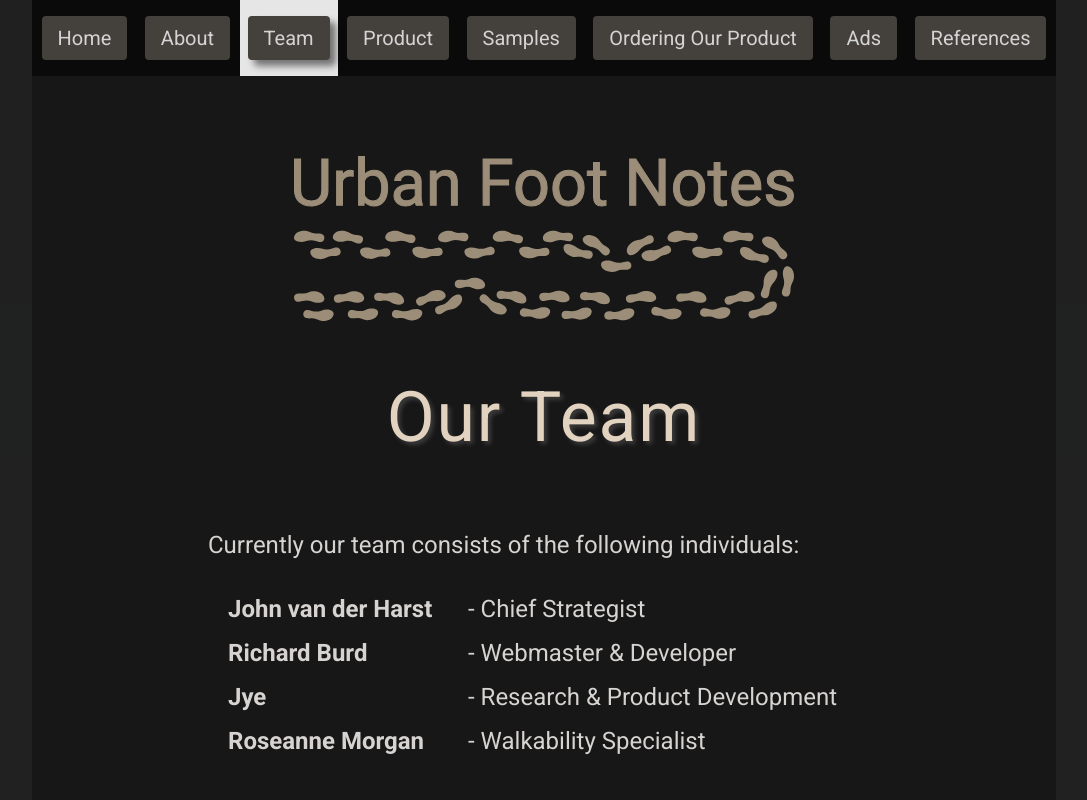
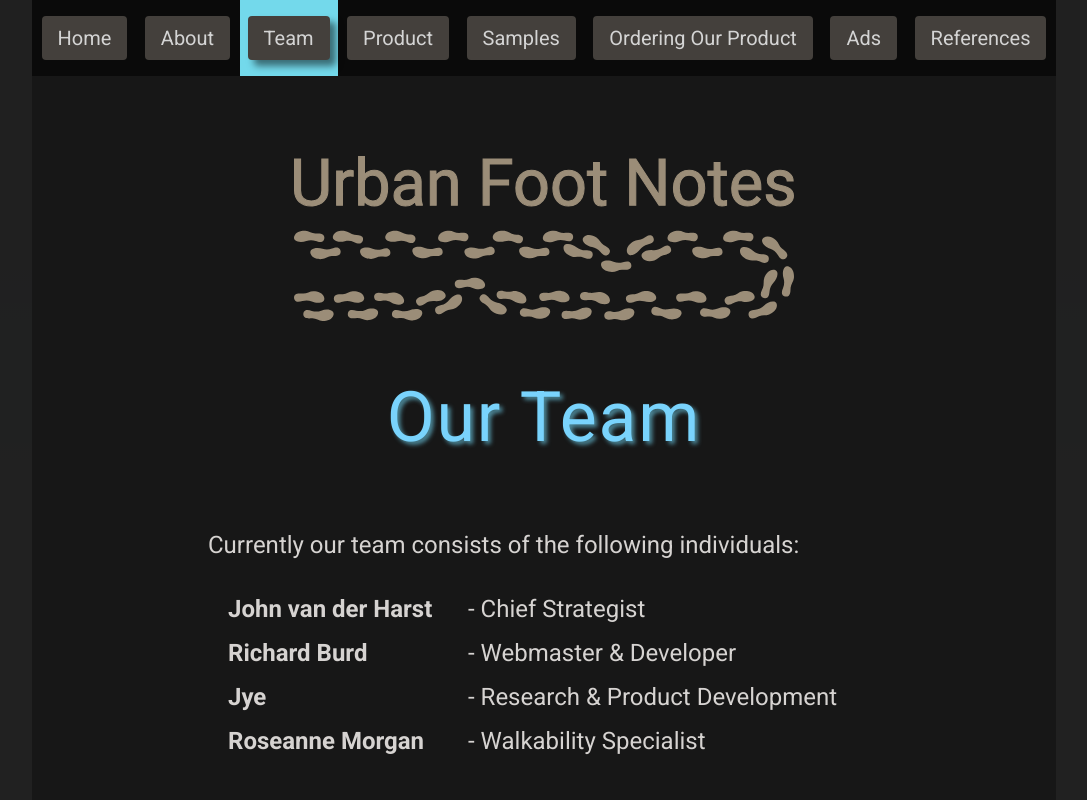
Before and after one commit to Richard-Burd/urban-footnotes-landing, a Next.js app: page /team in a window 1280 px wide. Shown: the top 800 px of the page, without its empty margins (96-1183 px from the left). Built offline with nearby package versions, Linux system fonts and the light colour scheme; a web font is replaced by a local one.

Commit message:
team page has blue-green color theme

```diff
--- a/styles/globals.css
+++ b/styles/globals.css
@@ -67,7 +67,7 @@ the component styling */
 }
 
 .title-shadow-team {
-  text-shadow: 3px 3px 4px rgba(61, 61, 61, 0.98);
+  text-shadow: 3px 3px 4px rgba(79, 141, 158, 0.98);
 }
 
 .title-shadow-product {
--- a/tailwind.config.js
+++ b/tailwind.config.js
@@ -14,7 +14,7 @@ module.exports = {
         // tags in React components can't interpolate props
         "title-text-home": "#9b8d78ff",
         "title-text-about": "#8a8a8aff",
-        "title-text-team": "#e1d3bfff",
+        "title-text-team": "#79d3fc",
         "title-text-product": "#e7c7c7ff",
         "title-text-samples": "#b5f5a5ff",
         "title-text-ordering-our-product": "#e1d3bfff",
@@ -22,7 +22,7 @@ module.exports = {
         "title-text-references": "#91baeaff",
         "navbar-home": "#9b8d78ff",
         "navbar-about": "#898886ff",
-        "navbar-team": "#e6e6e6ff",
+        "navbar-team": "#73d9eb",
         "navbar-product": "#ffafafff",
         "navbar-samples": "#64df46ff",
         "navbar-ordering-our-product": "#ffffffff",
```
